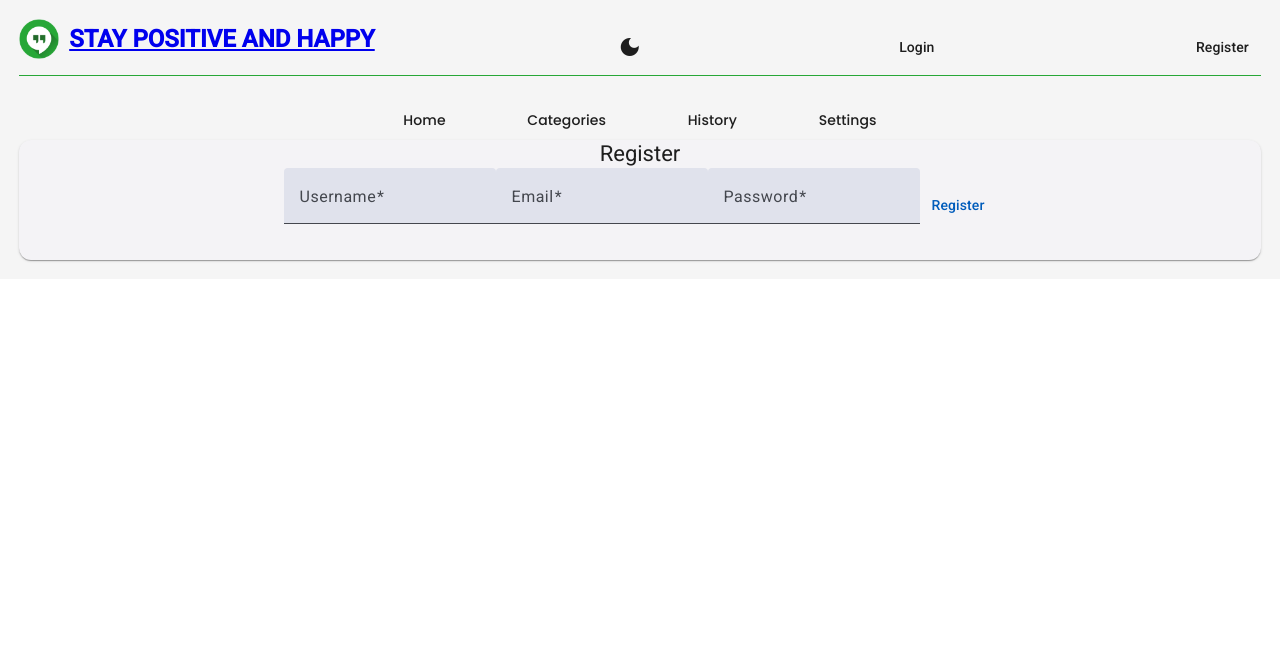
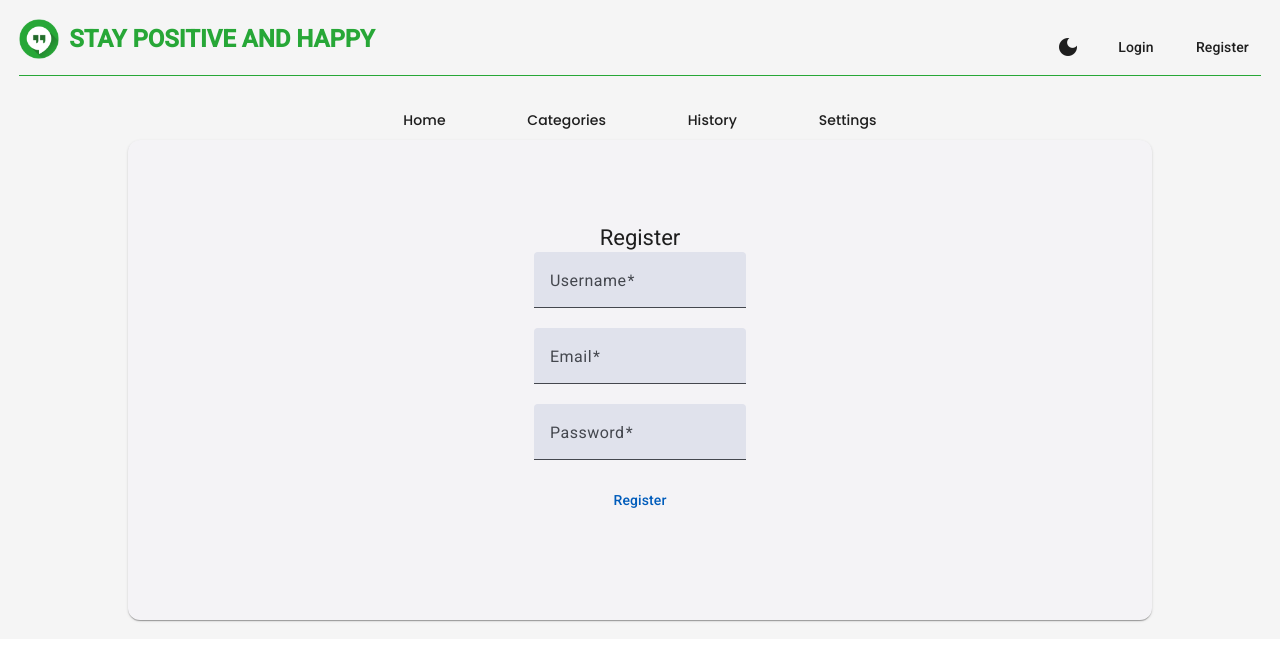
Before and after one commit to LejeuneA/positive-quotes-app, an Angular app: page /register in a window 1280 px wide. Shown: the top 662 px of the page. Built offline with nearby package versions, Linux system fonts and the light colour scheme; no server answers.

Commit message:
login and register forms scss

```diff
--- a/db.json
+++ b/db.json
@@ -11,6 +11,12 @@
       "username": "Lejeune",
       "email": "lejeune@mail.com",
       "password": "130580"
+    },
+    {
+      "id": "1680",
+      "username": "Acelya",
+      "email": "acelya@mail.com",
+      "password": "130580"
     }
   ]
 }
--- a/src/app/app.component.html
+++ b/src/app/app.component.html
@@ -6,12 +6,13 @@
   <!-- Header with theme toggle button -->
   <header>
     <div class="header-content">
-      <a routerLink="/home" class="logo-link">
+      <a routerLink="/home">
         <img src="assets/logo/pqa_logo.png" alt="Quote Icon" class="header-icon" />
       </a>
-      <h1><a routerLink="/home">STAY POSITIVE AND HAPPY</a></h1>
+      <a class="logo-link" routerLink="/home">STAY POSITIVE AND HAPPY</a>
     </div>
 
+    <div class="buttons">
       <button mat-icon-button (click)="toggleTheme()">
         <mat-icon>{{ isDarkMode ? "light_mode" : "dark_mode" }}</mat-icon>
       </button>
@@ -26,6 +27,8 @@
         <button mat-button routerLink="/login">Login</button>
         <button mat-button routerLink="/register">Register</button>
       </ng-template>
+    </div>
+
   </header>
 
   <!-- Show quote and search only on the home page -->
--- a/src/app/app.component.scss
+++ b/src/app/app.component.scss
@@ -44,12 +44,18 @@ header {
       margin-right: 10px;
     }
 
-    h1 {
+    .logo-link {
+      text-decoration: none;
       font-size: 1.5rem;
       font-weight: 700;
       color: $primary-color;
       margin: 0;
     }
+  }
+
+  .buttons {
+    display: flex;
+    gap: 1rem;
   }
 
   button {
--- a/src/app/components/login/login.component.html
+++ b/src/app/components/login/login.component.html
@@ -1,7 +1,7 @@
-<mat-card>
+<mat-card class="container">
   <mat-card-title>Login</mat-card-title>
   <mat-card-content>
-    <form [formGroup]="loginForm" (ngSubmit)="onLogin()">
+    <form class="login-form" [formGroup]="loginForm" (ngSubmit)="onLogin()">
       <mat-form-field appearance="fill">
         <mat-label>Email</mat-label>
         <input matInput type="email" formControlName="email" required />
--- a/src/app/components/login/login.component.scss
+++ b/src/app/components/login/login.component.scss
@@ -0,0 +1,18 @@
+.container {
+  width: 80vw;
+  height: 60vh;
+  margin: auto;
+  display: flex;
+  flex-direction: column;
+  justify-content: center;
+  align-items: center;
+}
+
+.login-form {
+  width: 100%;
+  height: 100%;
+  display: flex;
+  flex-direction: column;
+  justify-content: center;
+  align-items: center;
+}
--- a/src/app/components/register/register.component.html
+++ b/src/app/components/register/register.component.html
@@ -1,7 +1,7 @@
-<mat-card>
+<mat-card class="container">
   <mat-card-title>Register</mat-card-title>
   <mat-card-content>
-    <form [formGroup]="registerForm" (ngSubmit)="onRegister()">
+    <form class="register-form" [formGroup]="registerForm" (ngSubmit)="onRegister()">
       <mat-form-field appearance="fill">
         <mat-label>Username</mat-label>
         <input matInput formControlName="username" required />
--- a/src/app/components/register/register.component.scss
+++ b/src/app/components/register/register.component.scss
@@ -0,0 +1,18 @@
+.container {
+  width: 80vw;
+  height: 60vh;
+  margin: auto;
+  display: flex;
+  flex-direction: column;
+  justify-content: center;
+  align-items: center;
+}
+
+.register-form {
+  width: 100%;
+  height: 100%;
+  display: flex;
+  flex-direction: column;
+  justify-content: center;
+  align-items: center;
+}
```
Lines whose indentation alone changed are shown as unchanged.
